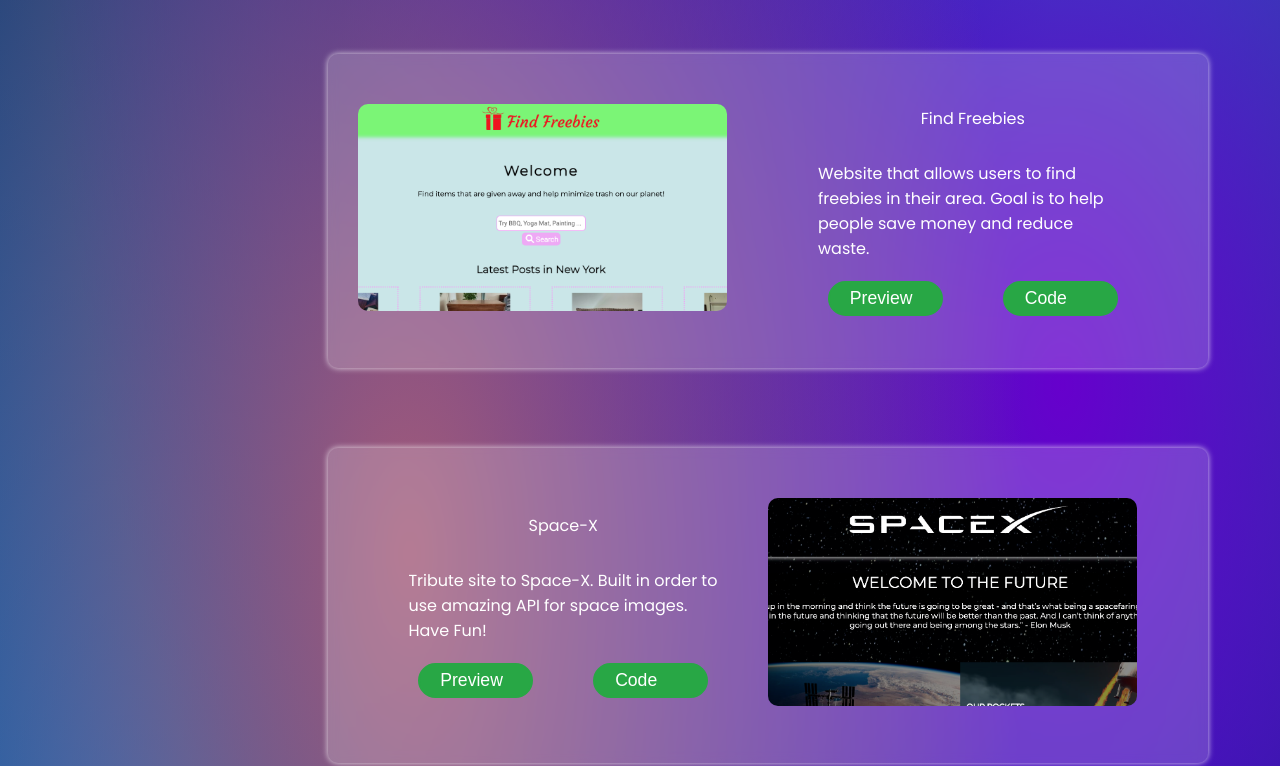
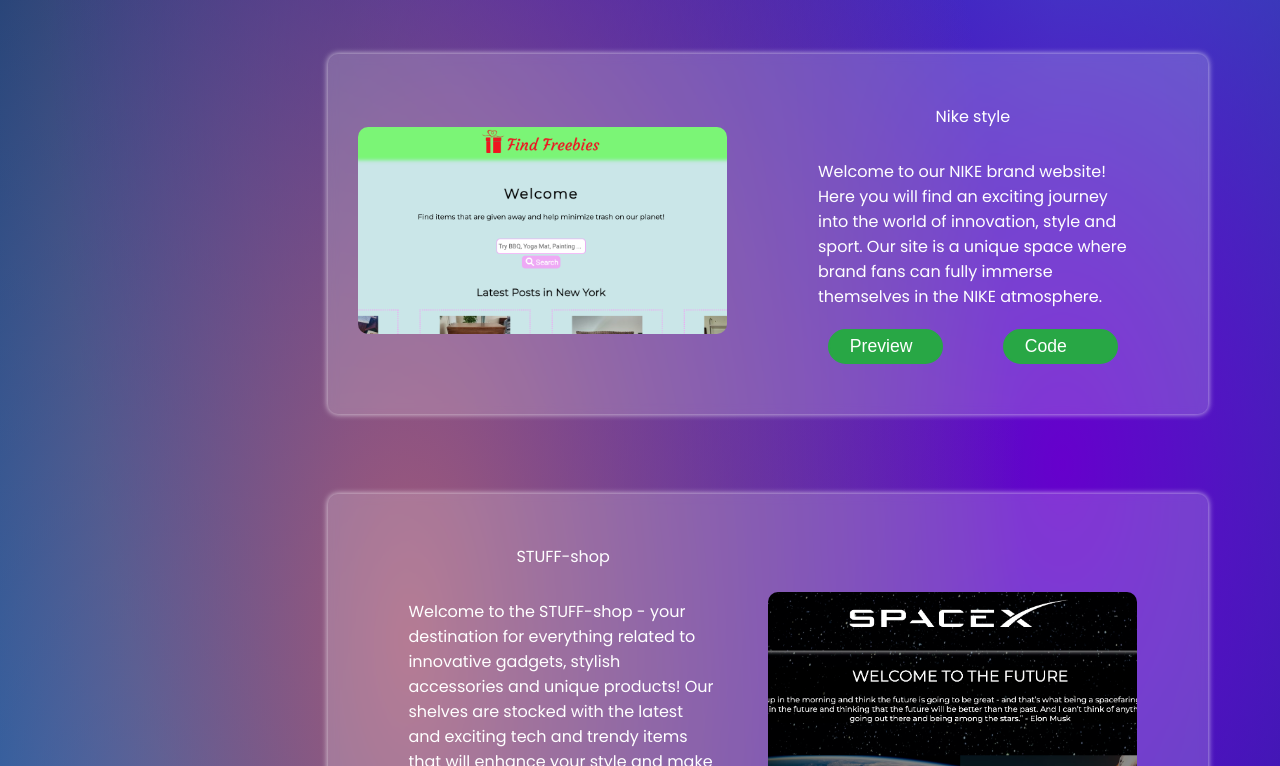
Before and after one commit to emirlan0706/my_portfolio_made_with_react, a React (Create React App) app: page / in a window 1280 px wide. Shown: the part 1494-2260 px from the top of the page. Built offline with nearby package versions, Linux system fonts and the light colour scheme.

Commit message:
detals portfolio

```diff
--- a/src/components/Portfolio.js
+++ b/src/components/Portfolio.js
@@ -15,10 +15,12 @@
             </div>
 
             <div className="project-info">
-              <div className="project-name">Find Freebies</div>
+              <div className="project-name">Nike style</div>
               <div className="project-desc">
-                Website that allows users to find freebies in their area. Goal
-                is to help people save money and reduce waste.
+                Welcome to our NIKE brand website! Here you will find an
+                exciting journey into the world of innovation, style and sport.
+                Our site is a unique space where brand fans can fully immerse
+                themselves in the NIKE atmosphere.
               </div>
               <div className="project-links">
                 <a className="red" href="https://find-freebies.netlify.app">
@@ -38,10 +40,13 @@
               <img src={spacex} alt="Project Screenshot"></img>
             </div>
             <div className="project-info">
-              <div className="project-name">Space-X</div>
+              <div className="project-name">STUFF-shop</div>
               <div className="project-desc">
-                Tribute site to Space-X. Built in order to use amazing API for
-                space images. Have Fun!
+                Welcome to the STUFF-shop - your destination for everything
+                related to innovative gadgets, stylish accessories and unique
+                products! Our shelves are stocked with the latest and exciting
+                tech and trendy items that will enhance your style and make your
+                life more interesting.
               </div>
               <div className="project-links">
                 <a className="red" href="https://spacex-preview.netlify.app">
```
